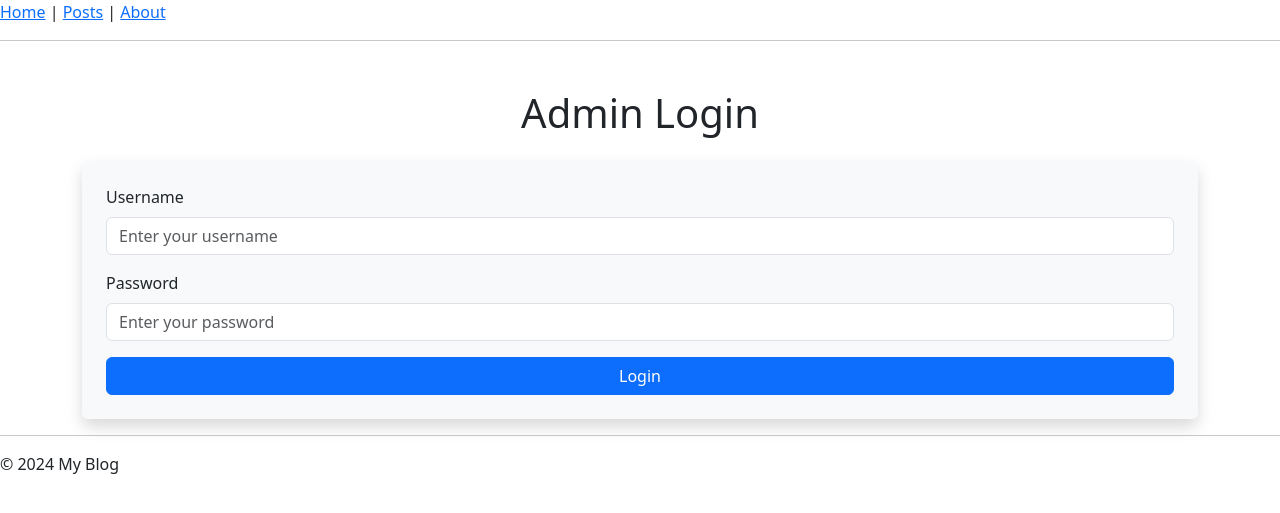
After one commit to mitchjamesgilbert/tech_blog, a Flask app: page /login in a window 1280 px wide. The commit adds this page. Shown: the top 513 px of the page. Run offline with Flask 3, Linux system fonts and the light colour scheme.

Commit message:
Add admin log in capabilities

```diff
--- a/app.py
+++ b/app.py
@@ -3,4 +3,5 @@ from app import create_app
 app = create_app()
 
 if __name__ == "__main__":
+    app.config['SECRET_KEY'] = '6c75e9b3c02469fecd9c0e1a69e6edc2d1a72f5f002e3b29'
     app.run(debug=True)
--- /dev/null
+++ b/app/auth.py
@@ -0,0 +1,28 @@
+from flask import session, redirect, url_for, flash
+from flask_httpauth import HTTPBasicAuth
+from functools import wraps
+
+auth = HTTPBasicAuth()
+
+USERS = {
+    "admin": "adminadmin",
+}
+
+@auth.verify_password
+def verify_password(username, password):
+    if username in USERS and USERS[username] == password:
+        session['logged_in'] = True
+        return username
+    return None
+
+def logout():
+    session.pop('logged_in', None)
+
+def admin_required(f):
+    @wraps(f)
+    def decorated_function(*args, **kwargs):
+        if not session.get('logged_in'):
+            flash("Please log in to access the admin page", 'warning')
+            return redirect(url_for('routes.login'))
+        return f(*args, **kwargs)
+    return decorated_function
--- a/app/routes.py
+++ b/app/routes.py
@@ -1,5 +1,6 @@
-from flask import Blueprint, render_template, abort, request, redirect, url_for
+from flask import Blueprint, render_template, request, redirect, url_for, flash, session, abort
 from .utilities import load_articles, save_articles
+from .auth import admin_required, USERS
 
 bp = Blueprint('routes', __name__)
 
@@ -25,11 +26,13 @@ def post(article_id):
     return render_template('post.html', article=article)
 
 @bp.route('/admin')
+@admin_required
 def admin():
     articles = load_articles()
     return render_template('admin.html', articles=articles)
 
 @bp.route('/edit-post/<int:article_id>', methods=['GET', 'POST'])
+@admin_required
 def edit_post(article_id):
     articles = load_articles()
     article = next((a for a in articles if a['id'] == article_id), None)
@@ -46,19 +49,28 @@ def edit_post(article_id):
     return render_template('edit_post.html', article=article)
 
 @bp.route('/delete-post/<int:article_id>')
+@admin_required
 def delete_post(article_id):
     articles = load_articles()
+    article = next((a for a in articles if a['id'] == article_id), None)
+    if not article:
+        flash('Post not found.', 'danger')
+        return redirect(url_for('routes.admin'))
+
     articles = [a for a in articles if a['id'] != article_id]
     save_articles(articles)
+    flash('Post deleted successfully.', 'success')
     return redirect(url_for('routes.admin'))
 
 @bp.route('/new-post', methods=['GET', 'POST'])
+@admin_required
 def new_post():
     if request.method == 'POST':
         articles = load_articles()
 
+        next_id = max([article['id'] for article in articles], default=0) + 1
         new_article = {
-            "id": len(articles) + 1,
+            "id": next_id,
             "title": request.form['title'],
             "content": request.form['content'],
             "date": request.form['date']
@@ -69,3 +81,20 @@ def new_post():
         return redirect(url_for('routes.posts'))
 
     return render_template('new.html')
+
+@bp.route('/login', methods=['GET', 'POST'])
+def login():
+    if request.method == 'POST':
+        username = request.form.get('username')
+        password = request.form.get('password')
+        if username in USERS and USERS[username] == password:
+            session['logged_in'] = True
+            return redirect(url_for('routes.admin'))
+        flash('Invalid credentials. Please try again.', 'danger')
+    return render_template('login.html')
+
+@bp.route('/logout')
+def logout():
+    session.pop('logged_in', None)
+    flash('You have been logged out.', 'success')
+    return redirect(url_for('routes.login'))
--- a/app/templates/base.html
+++ b/app/templates/base.html
@@ -11,7 +11,6 @@
         <nav>
             <a href="/">Home</a> |
             <a href="/posts">Posts</a> |
-            <a href="/new-post">New Post</a> |
             <a href="/about">About</a>
         </nav>
         <hr>
--- /dev/null
+++ b/app/templates/login.html
@@ -0,0 +1,28 @@
+{% extends "base.html" %}
+
+{% block title %}Admin Login{% endblock %}
+
+{% block content %}
+<div class="container mt-5">
+    {% with messages = get_flashed_messages(with_categories=true) %}
+        {% if messages %}
+            <div class="alert alert-{{ messages[0][0] }} alert-dismissible fade show" role="alert">
+                {{ messages[0][1] }}
+                <button type="button" class="btn-close" data-bs-dismiss="alert" aria-label="Close"></button>
+            </div>
+        {% endif %}
+    {% endwith %}
+    <h1 class="text-center mb-4">Admin Login</h1>
+    <form method="POST" class="shadow p-4 bg-light rounded">
+        <div class="mb-3">
+            <label for="username" class="form-label">Username</label>
+            <input type="text" id="username" name="username" class="form-control" placeholder="Enter your username" required>
+        </div>
+        <div class="mb-3">
+            <label for="password" class="form-label">Password</label>
+            <input type="password" id="password" name="password" class="form-control" placeholder="Enter your password" required>
+        </div>
+        <button type="submit" class="btn btn-primary w-100">Login</button>
+    </form>
+</div>
+{% endblock %}
--- a/articles.json
+++ b/articles.json
@@ -1,8 +1,8 @@
 [
     {
-        "id": 2,
+        "id": 1,
         "title": "Exploring Flask",
-        "content": "Flask is a lightweight Python web framework. I have made an edit",
+        "content": "Flask is a lightweight Python web framework. I have made an edit to the article!",
         "date": "2024-11-18"
     },
     {
@@ -21,7 +21,7 @@
         "id": 4,
         "title": "Hello, here is a new post",
         "content": "Look I'm posting",
-        "date": "2024-12-12"
+        "date": "2024-10-12"
     },
     {
         "id": 5,
```
Also changed, not shown: app/templates/admin.html (+8 -3 lines), app/models.py (deleted).
